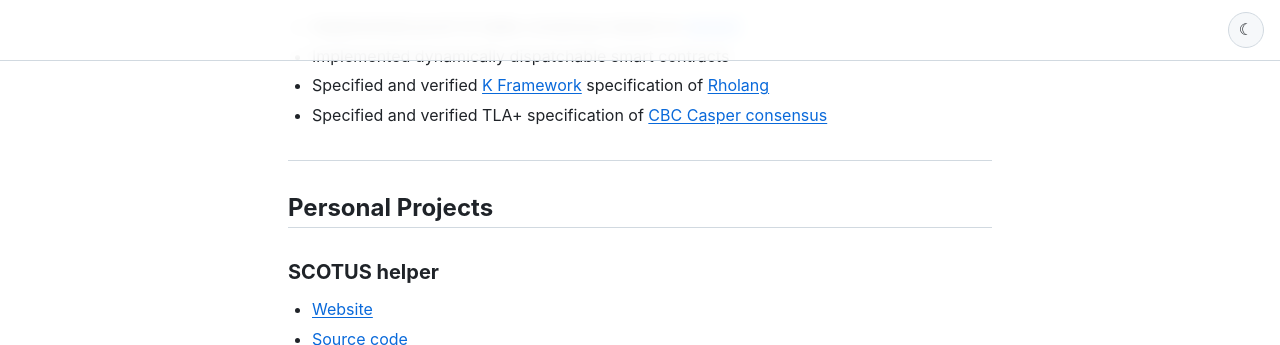
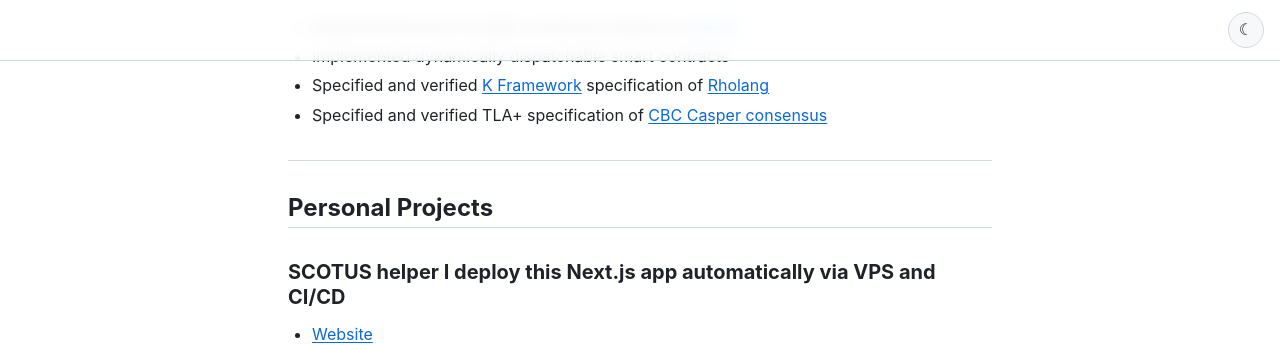
Before and after one commit to Isaac-DeFrain/projects, a Jekyll site: the page built from index.md, in a window 1280 px wide and 900 px high, scrolled down 1874 px, cut to the strip 0-345 px from the top of the window. Built offline with Jekyll 4.4.1, drawn with Linux system fonts in a browser that asks for light colours.

Commit message:
chore: sync projects

```diff
--- a/index.md
+++ b/index.md
@@ -81,12 +81,12 @@ _Responsibilities_
 ## Personal Projects
 
 <!-- personal-projects:start -->
-### SCOTUS helper
+### SCOTUS helper   I deploy this Next.js app automatically via VPS and CI/CD
 
 - [Website](https://scotus-helper.com)
 - [Source code](https://github.com/Isaac-DeFrain/scotus-helper)
 
-<img src="https://opengraph.githubassets.com/06ebd157d0f0c29cdff0c6a4c997c0fa68f0789e9aa41a94bd004a479ee60d4e/Isaac-DeFrain/scotus-helper" width="50%" alt="SCOTUS helper" />
+<img src="https://opengraph.githubassets.com/e0bad9a3b140296f1bc664580b05468a2dc22851a6d0ed82ab40a73a29db3692/Isaac-DeFrain/scotus-helper" width="50%" alt="SCOTUS helper   I deploy this Next.js app automatically via VPS and CI/CD" />
 
 ### Blog
 
@@ -95,7 +95,7 @@ _Responsibilities_
 - [Website](https://blog.isaacdefrain.com)
 - [Source code](https://github.com/Isaac-DeFrain/blog)
 
-<img src="https://opengraph.githubassets.com/2bf39e10d6ff86bdf564f99b3d77f4154cd7ef391326bbabfdec690d0265c177/Isaac-DeFrain/blog" width="50%" alt="Blog" />
+<img src="https://opengraph.githubassets.com/2084240eaf9278c576b77f084b6cccb29a6bee90062c55c9461da9d013a8d208/Isaac-DeFrain/blog" width="50%" alt="Blog" />
 
 ### Fun with TLA+
 
```
Also changed, not shown: README.md, 1 other file.
